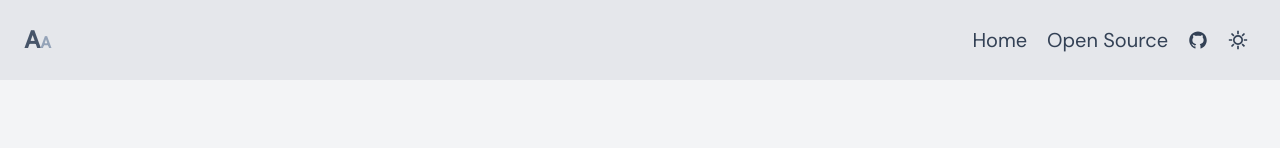
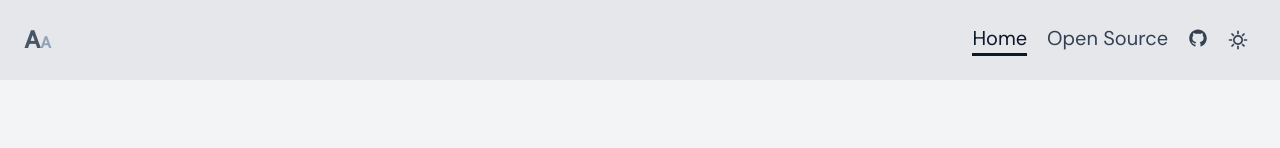
Before and after one commit to ali4zimi/azimiali.me, a Nuxt app: page / in a window 1280 px wide. Shown: the top 148 px of the page. Built offline with nearby package versions, Linux system fonts and the light colour scheme; no server answers.

Commit message:
added hover effect to the navbar menu

```diff
--- a/components/Navbar.vue
+++ b/components/Navbar.vue
@@ -80,7 +80,24 @@
 }
 
 .nav-menu a {
-  @apply text-xl
+  @apply text-xl relative pb-1 transition-all duration-300
+}
+
+.nav-menu a::after {
+  content: '';
+  @apply absolute bottom-0 left-0 w-0 h-[3px] bg-slate-700 dark:bg-slate-300 transition-all duration-300
+}
+
+.nav-menu a:hover::after {
+  @apply w-full
+}
+
+.nav-menu a.router-link-exact-active {
+  @apply  text-slate-900 dark:text-slate-100
+}
+
+.nav-menu a.router-link-exact-active::after {
+  @apply w-full bg-slate-900 dark:bg-slate-50
 }
 
 .theme-switcher {
@@ -103,8 +120,29 @@
   @apply flex flex-col gap-5
 }
 
+.mobile-menu-links a {
+  @apply relative pb-1 transition-all duration-300
+}
+
+.mobile-menu-links a::after {
+  content: '';
+  @apply absolute bottom-0 left-0 w-0 h-[3px] bg-slate-700 dark:bg-slate-300 transition-all duration-300
+}
+
+.mobile-menu-links li:hover a::after {
+  @apply w-full
+}
+
 .mobile-menu-links li:hover {
   @apply text-slate-950 dark:text-slate-50 font-semibold
+}
+
+.mobile-menu-links a.router-link-exact-active {
+  @apply font-bold text-slate-950 dark:text-slate-50
+}
+
+.mobile-menu-links a.router-link-exact-active::after {
+  @apply w-full bg-slate-900 dark:bg-slate-50
 }
 
 .mobile-menu.active {
```
